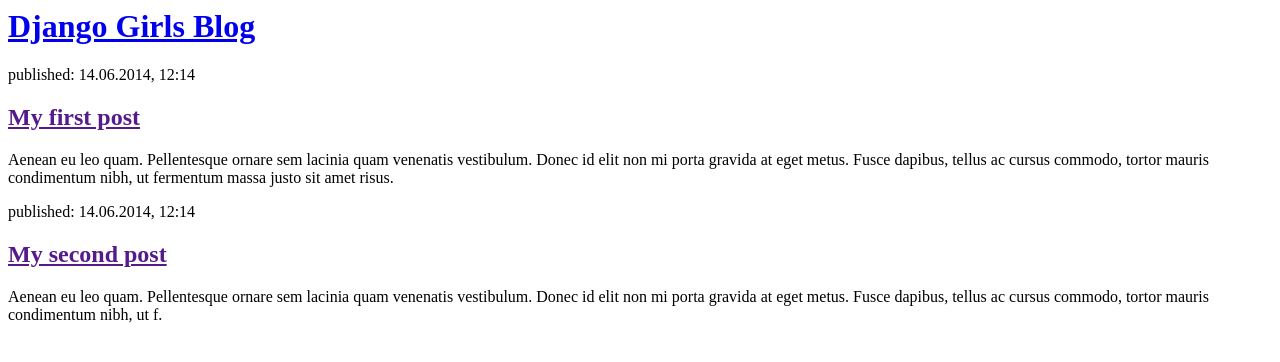
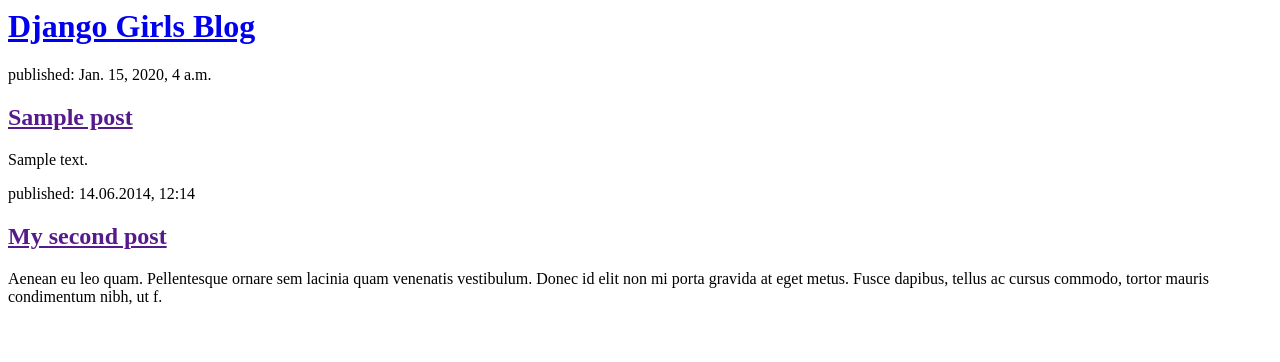
Before and after one commit to yinvahe/my-first-blog, a Django app: template blog/templates/blog/post_list.html in a window 1280 px wide. Shown: the top 362 px of the page. Run offline with Django 3.2, Linux system fonts and the light colour scheme; the template is opened without the code that fills it: values that come from a table or form of the project are taken from there, others are empty; tables that the repository leaves empty hold one stand-in row (values such as "Sample post").

Commit message:
Templates modificados para mostrar post desde base de datos.

```diff
--- a/blog/templates/blog/post_list.html
+++ b/blog/templates/blog/post_list.html
@@ -5,13 +5,13 @@
     <body>
         <div>
             <h1><a href="/">Django Girls Blog</a></h1>
-        </div>
+        </div>{% for post in posts %}
 
         <div>
-            <p>published: 14.06.2014, 12:14</p>
-            <h2><a href="">My first post</a></h2>
-            <p>Aenean eu leo quam. Pellentesque ornare sem lacinia quam venenatis vestibulum. Donec id elit non mi porta gravida at eget metus. Fusce dapibus, tellus ac cursus commodo, tortor mauris condimentum nibh, ut fermentum massa justo sit amet risus.</p>
-        </div>
+            <p>published: {{ post.published_date }} </p>
+            <h2><a href="">{{ post.title }}</a></h2>
+            <p>{{ post.text|linebreaksbr }}</p>
+        </div>{% endfor %}
 
         <div>
             <p>published: 14.06.2014, 12:14</p>
--- a/blog/views.py
+++ b/blog/views.py
@@ -1,4 +1,7 @@
 from django.shortcuts import render
+from django.utils import timezone
+from .models import Post
 
 def post_list(request):
-    return render(request, 'blog/post_list.html', {})
+    posts = Post.objects.filter(published_date__lte=timezone.now()).order_by('published_date')
+    return render(request, 'blog/post_list.html', {'posts': posts})
```
Also changed, not shown: blog/models.py (line endings or trailing spaces).
